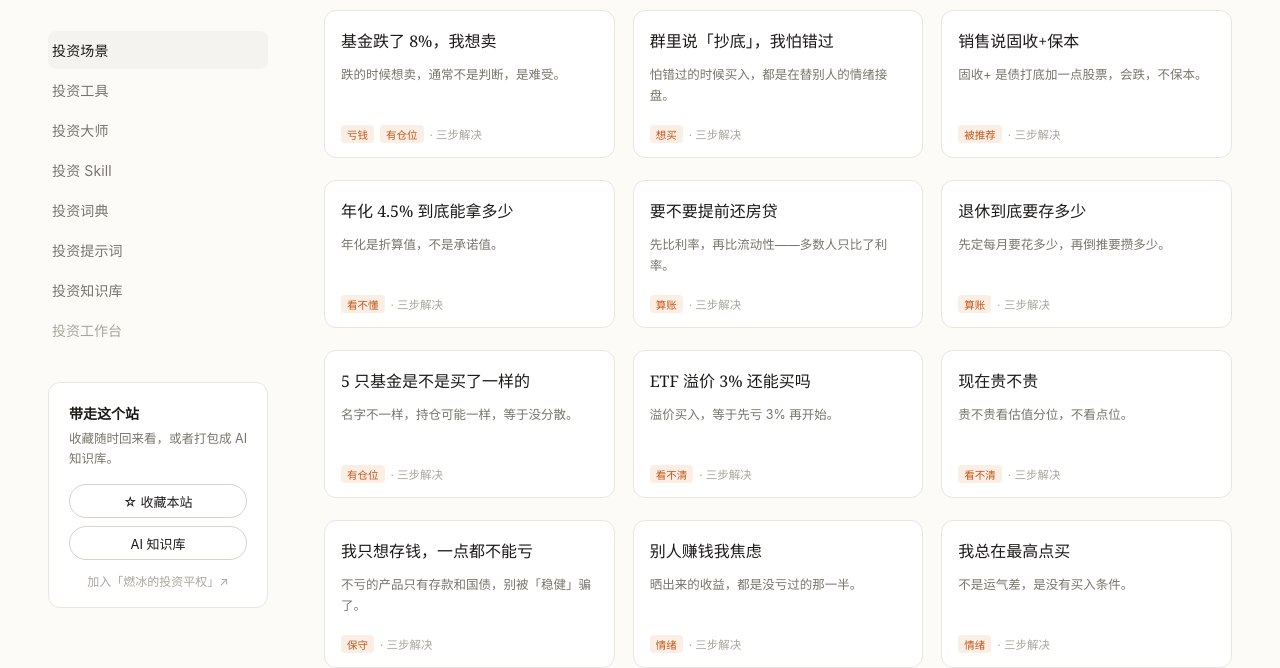
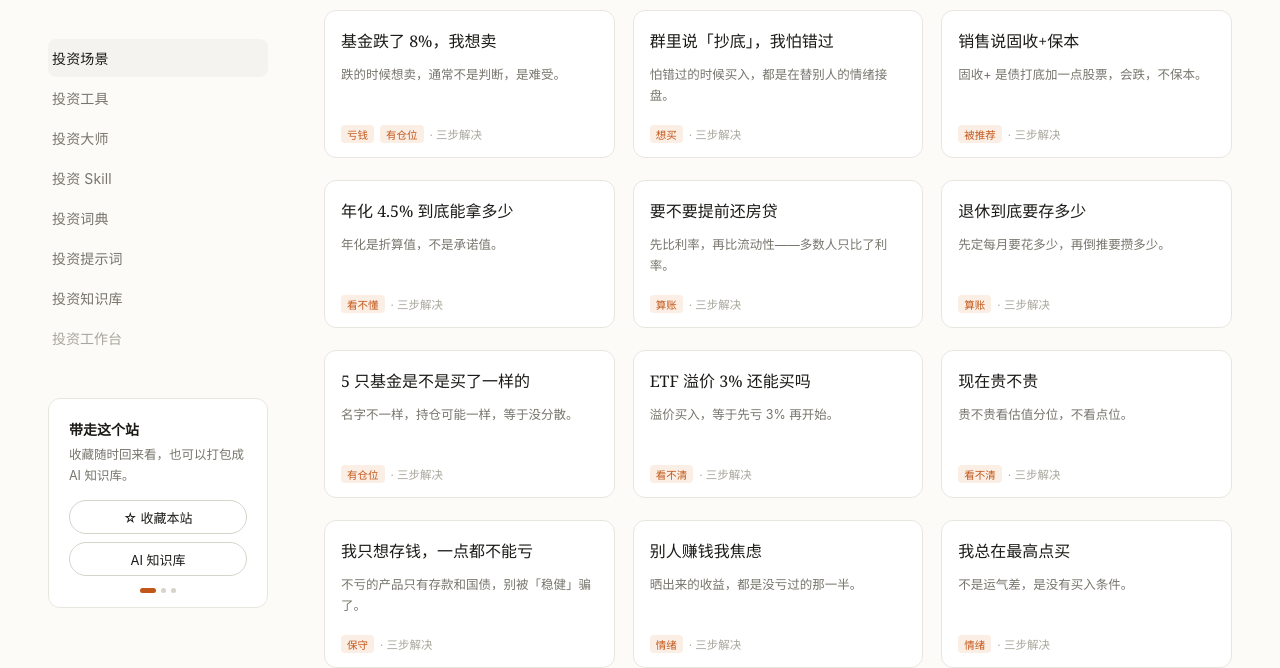
Before and after one commit to lj22503/mangosource, a plain HTML site: page index.html in a window 1280 px wide. Shown: the part 152-820 px from the top of the page. Drawn offline with Linux system fonts and the light colour scheme.

Commit message:
feat: 侧栏底卡改为滑动轮播（带走这个站 / 投资知识库 / 加入圈子），自动播 + 可滑动 + 原点

```diff
--- a/index.html
+++ b/index.html
@@ -256,6 +256,15 @@ h1{margin:0;font-family:var(--serif);font-size:34px;line-height:1.35;font-weight
 .s-act.on{background:var(--ink);color:#fcfcf8;border-color:var(--ink)}
 .s-promo-link{display:block;margin-top:12px;font-size:12px;color:var(--faint);text-decoration:none;text-align:center}
 .s-promo-link:hover{color:var(--accent)}
+/* 侧栏底卡：滑动轮播 */
+.s-slider{overflow:hidden;padding:20px 0 14px}
+.s-track{display:flex;transition:transform .5s cubic-bezier(.32,.72,0,1);will-change:transform}
+.s-slide{min-width:100%;padding:0 20px;box-sizing:border-box}
+.s-dots{display:flex;gap:5px;justify-content:center;margin-top:12px}
+.s-dot{width:5px;height:5px;border-radius:999px;background:var(--line2);border:0;padding:0;cursor:pointer;transition:.2s}
+.s-dot.on{width:16px;background:var(--accent)}
+.s-act-solid{background:var(--ink);color:#fcfcf8;border-color:var(--ink)}
+.s-act-solid:hover{background:var(--ink);color:#fcfcf8;opacity:.9}
 </style>
 <meta name="description" content="按「你遇到什么」分层的投资资源导航：场景、工具、大师、Skill、词典、提示词。不荐股、不预测，只给能直接用的资源与方法。"/><meta property="og:title" content="MangoSource · 投资资源地图"/><meta property="og:description" content="先看你遇到什么，再给你能直接用的资源与提示词。"/><meta property="og:type" content="website"/><meta property="og:image" content="https://lj22503.github.io/mangosource/assets/card-01-can-i-buy.png"/><meta name="twitter:card" content="summary_large_image"/></head>
 <body>
@@ -282,14 +291,32 @@ h1{margin:0;font-family:var(--serif);font-size:34px;line-height:1.35;font-weight
       <span class="soon" data-tip="敬请期待">投资工作台</span>
     </nav>
     <div class="s-meta">
-      <div class="s-promo">
-        <div class="s-promo-name">带走这个站</div>
-        <div class="s-promo-desc">收藏随时回来看，或者打包成 AI 知识库。</div>
-        <div class="s-promo-acts">
-          <button class="s-act" id="actFav" data-track="bookmark">☆ 收藏本站</button>
-          <button class="s-act" data-track="kb_open" onclick="view='kb';paint();">AI 知识库</button>
+      <div class="s-promo s-slider" id="promo">
+        <div class="s-track" id="promoTrack">
+          <div class="s-slide">
+            <div class="s-promo-name">带走这个站</div>
+            <div class="s-promo-desc">收藏随时回来看，也可以打包成 AI 知识库。</div>
+            <div class="s-promo-acts">
+              <button class="s-act" id="actFav" data-track="bookmark">☆ 收藏本站</button>
+              <button class="s-act" data-track="kb_open" onclick="view='kb';paint();">AI 知识库</button>
+            </div>
+          </div>
+          <div class="s-slide">
+            <div class="s-promo-name">投资知识库</div>
+            <div class="s-promo-desc">6 个已经整理好的 ima 知识库，订阅就能问。</div>
+            <div class="s-promo-acts">
+              <button class="s-act" data-track="lib_open" onclick="view='lib';paint();">去看清单</button>
+            </div>
+          </div>
+          <div class="s-slide">
+            <div class="s-promo-name">燃冰的投资平权</div>
+            <div class="s-promo-desc">完整提示词与每月更新，都在圈子里。</div>
+            <div class="s-promo-acts">
+              <a class="s-act s-act-solid" data-track="join_circle" href="https://wx.zsxq.com/group/15554842555282" target="_blank" rel="noopener" style="display:grid;place-items:center;text-decoration:none">加入圈子 ↗</a>
+            </div>
+          </div>
         </div>
-        <a class="s-promo-link" data-track="join_circle" href="https://wx.zsxq.com/group/15554842555282" target="_blank" rel="noopener">加入「燃冰的投资平权」↗</a>
+        <div class="s-dots" id="promoDots"></div>
       </div>
     </div>
   </aside>
@@ -1354,6 +1381,41 @@ trackEvent("page_view", { view: view });
   });
   sync();
 })();
+// 侧栏底卡轮播：自动播 + 可滑动 + 原点切换
+(function(){
+  var root=document.getElementById("promo");
+  if(!root) return;
+  var track=document.getElementById("promoTrack");
+  var dotsBox=document.getElementById("promoDots");
+  var n=track.children.length, i=0, timer=null;
+
+  for(var k=0;k<n;k++){
+    var d=document.createElement("button");
+    d.className="s-dot"+(k===0?" on":"");
+    d.setAttribute("aria-label","第"+(k+1)+"张");
+    (function(idx){ d.addEventListener("click",function(){ go(idx); rest(); }); })(k);
+    dotsBox.appendChild(d);
+  }
+  function go(idx){
+    i=(idx+n)%n;
+    track.style.transform="translateX(-"+(i*100)+"%)";
+    [].forEach.call(dotsBox.children,function(el,ix){ el.classList.toggle("on",ix===i); });
+  }
+  function play(){ timer=setInterval(function(){ go(i+1); },5200); }
+  function rest(){ clearInterval(timer); play(); }
+  play();
+  root.addEventListener("mouseenter",function(){ clearInterval(timer); });
+  root.addEventListener("mouseleave",play);
+
+  var x0=null;
+  root.addEventListener("touchstart",function(e){ x0=e.touches[0].clientX; clearInterval(timer); },{passive:true});
+  root.addEventListener("touchend",function(e){
+    if(x0===null) return;
+    var dx=e.changedTouches[0].clientX-x0;
+    if(Math.abs(dx)>34){ go(dx<0?i+1:i-1); }
+    x0=null; play();
+  },{passive:true});
+})();
 $("#logo").addEventListener("click",e=>{e.preventDefault();view="scene";paint();});
 document.querySelectorAll("#nav .soon").forEach(function(s){
   s.addEventListener("click",function(){
```
